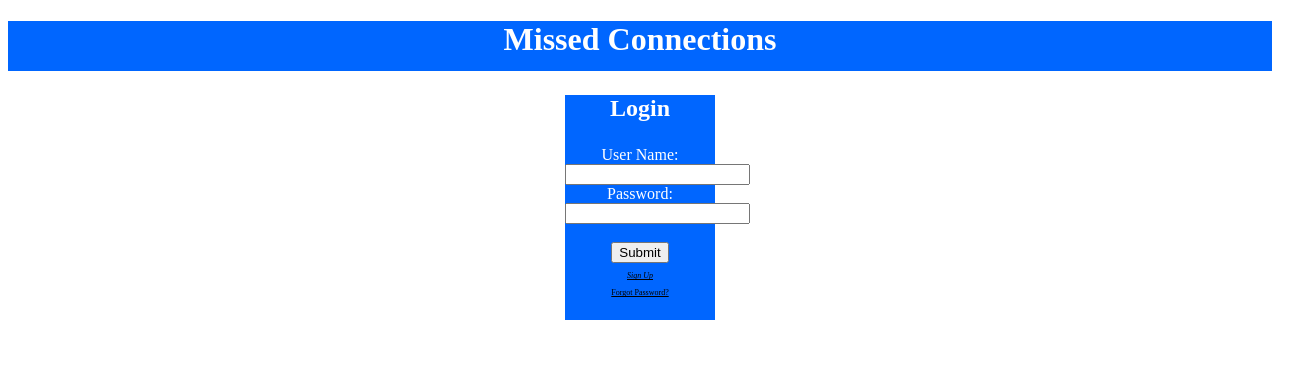
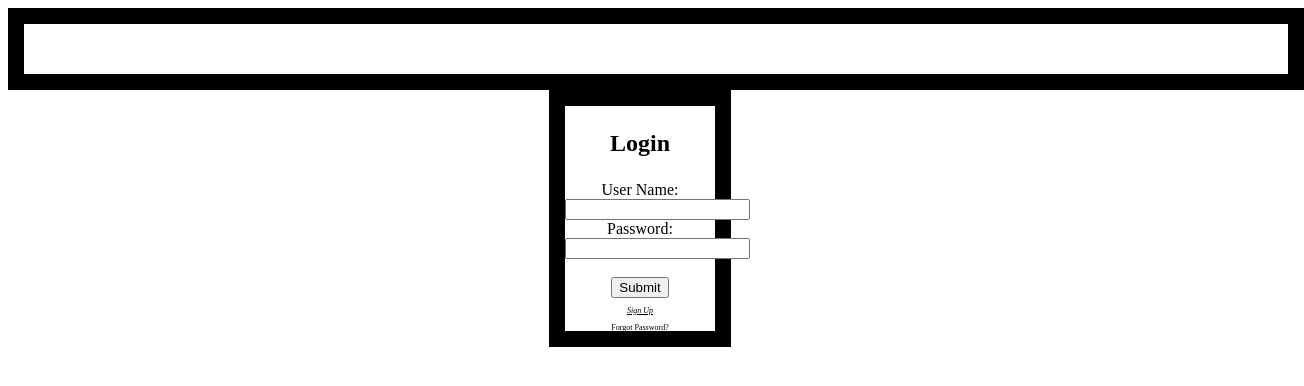
Before and after one commit to hiveapps/wink, a plain HTML site: page index.html in a window 1280 px wide. Shown: the whole page, 1304 px wide, since content can reach past the window. Drawn offline with Linux system fonts and the light colour scheme.

Commit message:
adjusting borders

```diff
--- a/stylesheet.css
+++ b/stylesheet.css
@@ -7,7 +7,7 @@ h1 {
 /* this is the "Login" header */
 h3 {
 	text-align: center;
-	color: #ffffff;
+	color: #000000;
 	font-size: 1.5em;
 }
 /* this is the header div */
@@ -15,20 +15,22 @@ h3 {
 	width: 100%;
 	height: 50px;
 	display: block;
-	background-color: #0066FF;
+	background-color: #ffffff;
+	border: #000000 1em solid;
 }
 /* this is the login box */
 #loginbox {
 	width: 150px;
 	height: 225px;
-	background-color: #0066FF;
+	background-color: #ffffff;
+	border: #000000 1em solid;
 	margin-top: 25%;
 	margin: auto;
 }
 /* this is the "Login" and "Password" text fields */
 #login {
 	text-align: center;
-	color: white;
+	color: #000000;
 	border-radius: 5px;
 }
 /* this is the "Signup" link */
```
